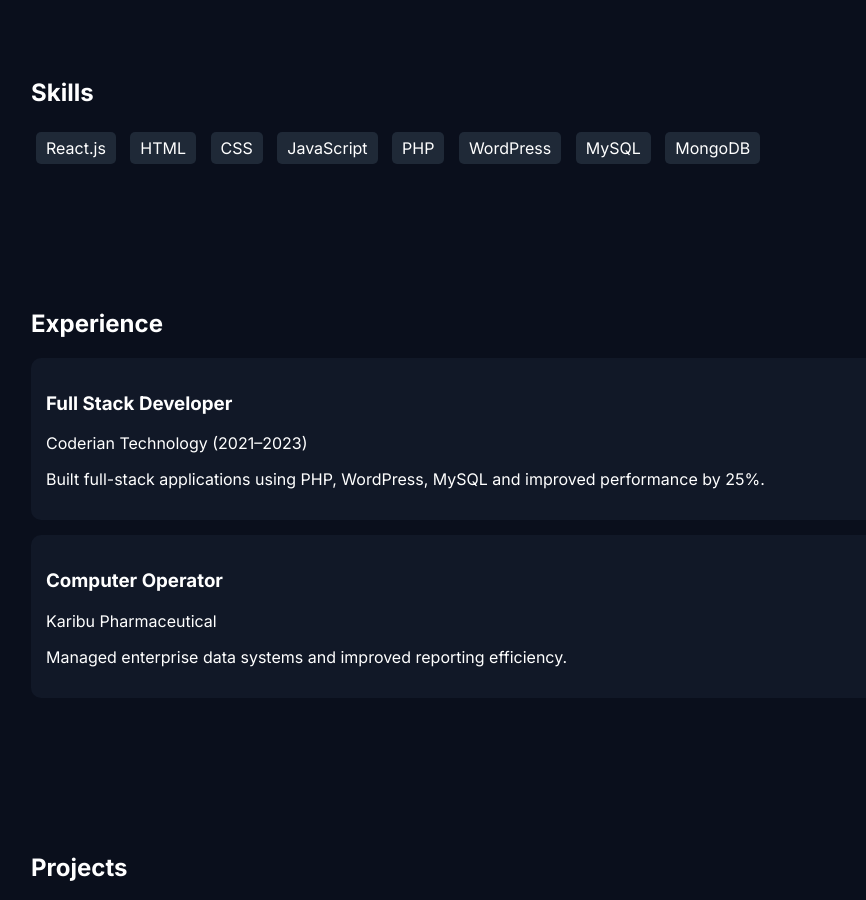
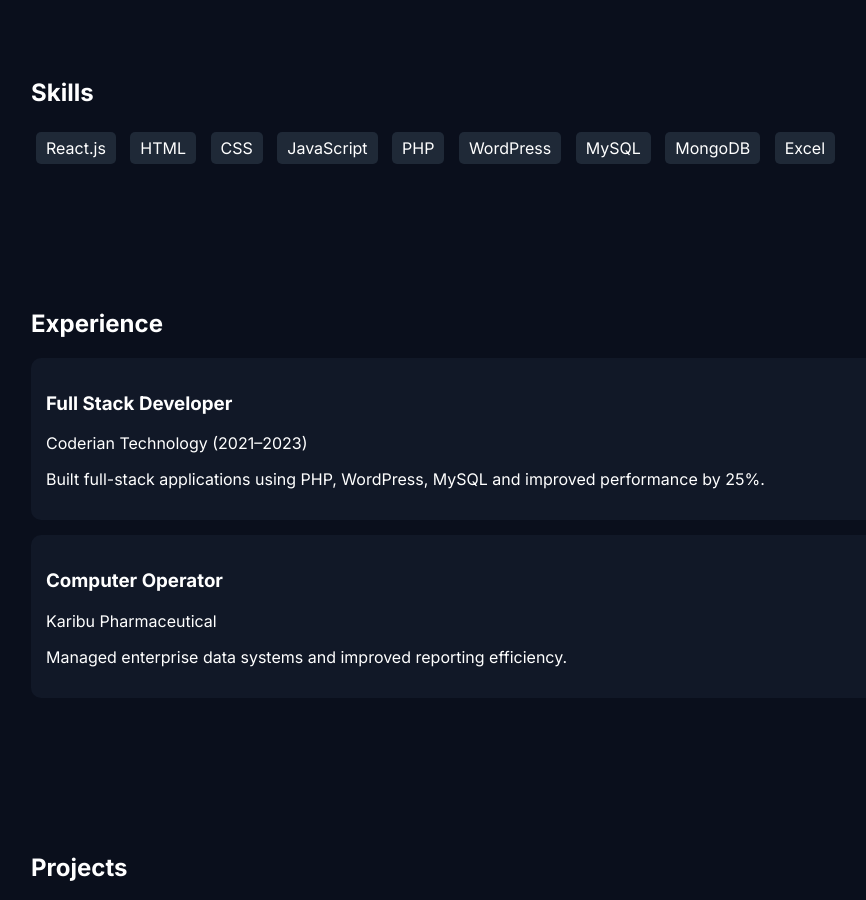
Before and after one commit to Bhoivinod/Vinod, a plain HTML site: page index.html in a window 1280 px wide. Shown: the part 960-1860 px from the top of the page, without its empty margins (159-1025 px from the left). Drawn offline with Linux system fonts and the light colour scheme.

Commit message:
index.html

```diff
--- a/index.html
+++ b/index.html
@@ -61,6 +61,7 @@
     <span>WordPress</span>
     <span>MySQL</span>
     <span>MongoDB</span>
+    <span>Excel</span>
   </div>
 </section>
 
```
